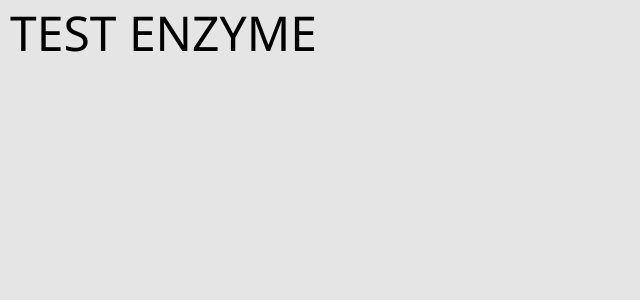
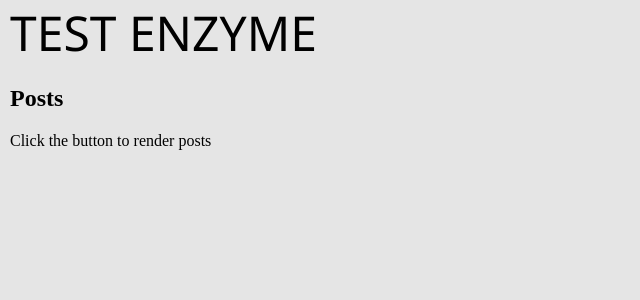
Before and after one commit to UttamMarandi/Testing-Zest-Enzyme, a React (Create React App) app: page / in a window 1280 px wide. Shown: the top 300 px of the page, without its empty margins (0-640 px from the left). Built offline with nearby package versions, Linux system fonts and the light colour scheme.

Commit message:
Headline component with tests

```diff
--- a/src/App.css
+++ b/src/App.css
@@ -3,3 +3,9 @@
   padding: 0;
   margin: 0;
 }
+.main {
+  width: 100%;
+  margin: 20px auto 80px;
+  padding: 0 10px;
+  max-width: 1280px;
+}
--- a/src/App.js
+++ b/src/App.js
@@ -1,10 +1,14 @@
 import Header from "./component/header";
+import Headline from "./component/headline";
 import "./App.css";
 
 function App() {
   return (
     <div className="App">
       <Header />
+      <section className="main">
+        <Headline header="Posts" desc="Click the button to render posts" />
+      </section>
     </div>
   );
 }
--- /dev/null
+++ b/src/component/headline/index.js
@@ -0,0 +1,22 @@
+import React, { Component } from "react";
+
+class Headline extends Component {
+  constructor(props) {
+    super(props);
+  }
+  render() {
+    const { header, desc } = this.props;
+    if (!header) {
+      return null;
+    }
+    return (
+      <div>
+        <div className="headline" data-test="HeadlineComponent">
+          <h1 data-test="header">{header}</h1>
+          <p data-test="desc">{desc}</p>
+        </div>
+      </div>
+    );
+  }
+}
+export default Headline;
```
Also changed, not shown: src/component/headline/style.css (added), 1 other file (tests, documents, lock files or other folders).
